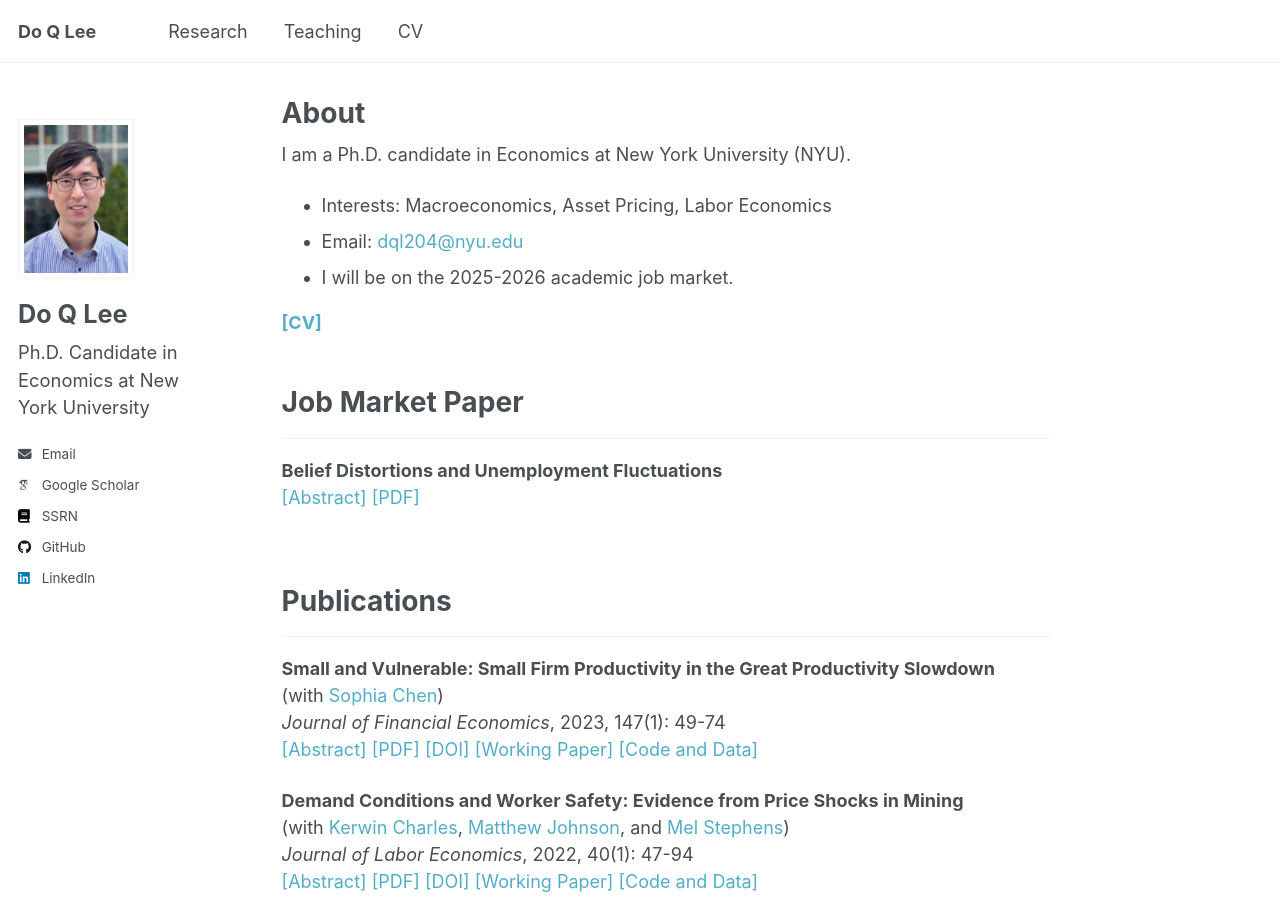
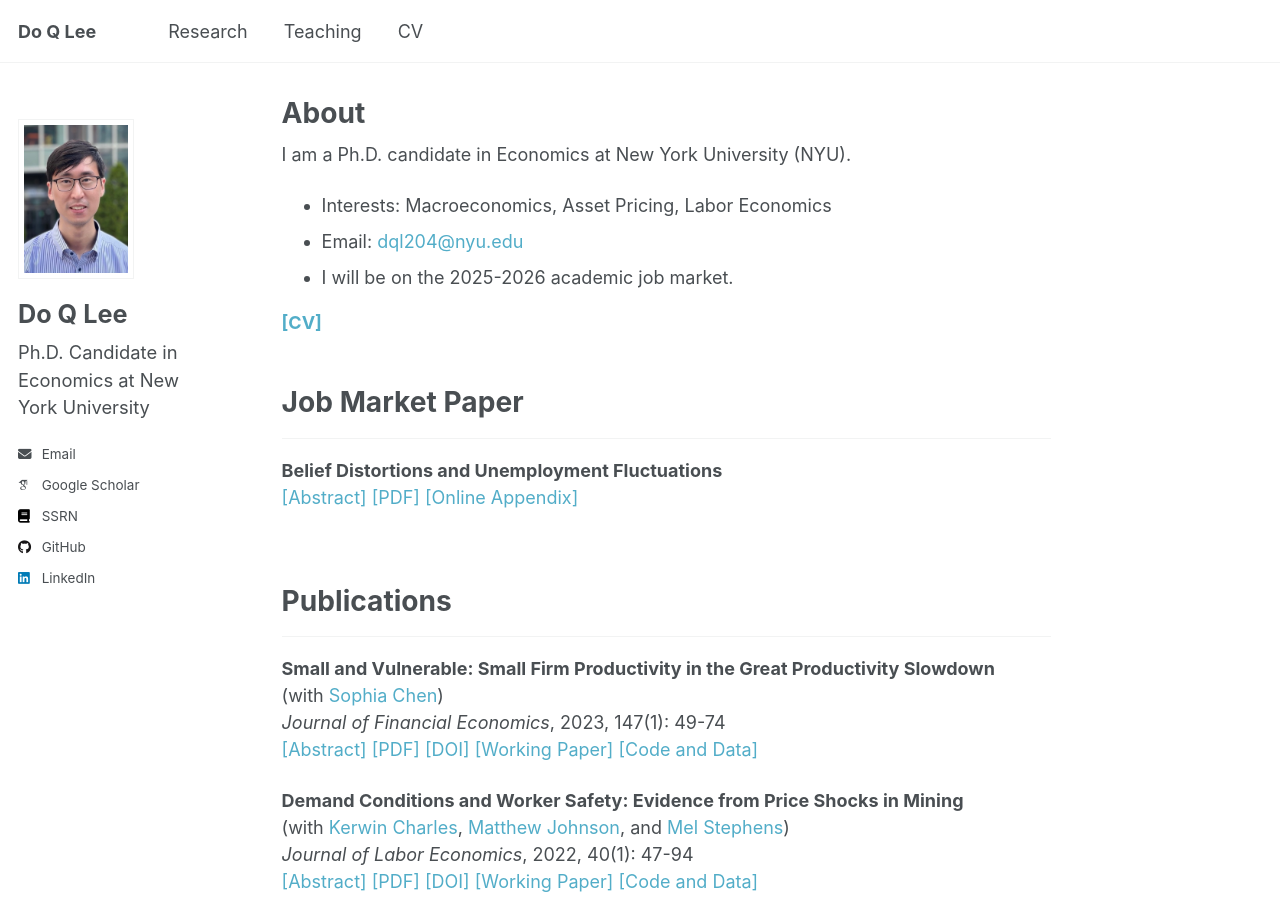
Before and after one commit to doqlee/doqlee.github.io, a Jekyll site: the page built from _pages/main.md, in a window 1280 px wide and 900 px high. Built offline with Jekyll 4.4.1, drawn with Linux system fonts in a browser that asks for light colours; some web fonts are replaced.

Commit message:
Update main.md

```diff
--- a/_pages/main.md
+++ b/_pages/main.md
@@ -93,7 +93,7 @@ Job Market Paper
 =========
 ---
 **Belief Distortions and Unemployment Fluctuations** \
-<a href="#/" onclick="visib('BDUF')">[Abstract]</a> [[PDF]](../files/belief_distortions_unemployment_fluctuations.pdf)
+<a href="#/" onclick="visib('BDUF')">[Abstract]</a> [[PDF]](../files/belief_distortions_unemployment_fluctuations.pdf) [[Online Appendix]](../files/onlineappendix.pdf)
 <div id="BDUF" style="display: none; text-align: justify; line-height: 1.2" >
 This paper studies the dynamics of asset prices and unemployment when expectations deviate from a rational benchmark. Using machine learning forecasts as an objective benchmark for rational and efficient beliefs, I quantify distortions in survey forecasts of firms' future cash flows and discount rates. Survey forecasts overreact to cash flow news, while machine forecasts do not. These distortions explain a large share of variation in aggregate and firm-level hiring. Following positive idiosyncratic shocks, firms with distorted beliefs overhire relative to firms whose beliefs are objective. These distorted beliefs about firms' future cash flows can explain both volatility in aggregate unemployment and dispersion in firm-level hiring. A search model in which firms learn about the long-run mean of their cash flows with fading memory can reproduce these patterns by generating a large share of observed volatility in unemployment and asset valuations.
 <br><br>
```
